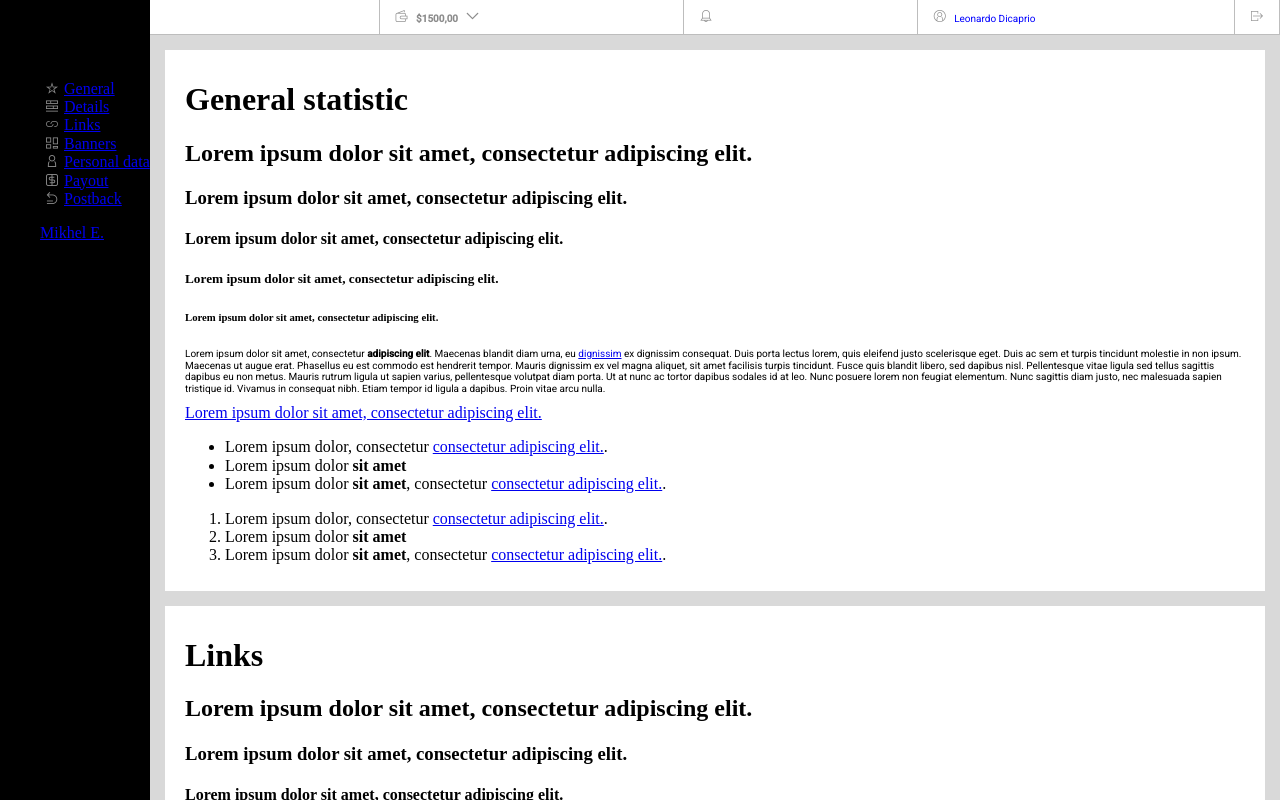
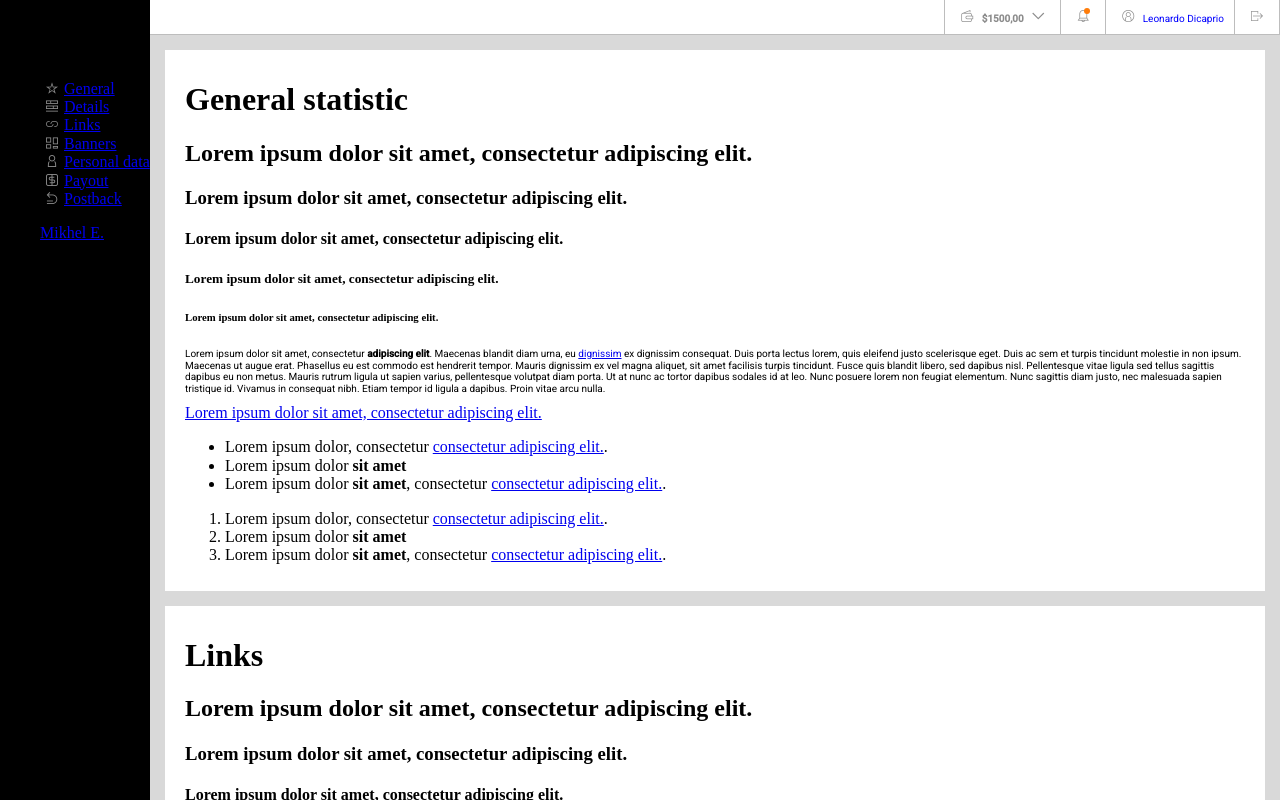
Before and after one commit to grzegorzmierzwa/dashboard, a website: page src/index.html in a window 1280 px wide. Drawn offline with nearby package versions, Linux system fonts and the light colour scheme; files that its build step writes are made by us from their sources; a web font is replaced by a local one.

Commit message:
Add notification

```diff
--- a/src/index.html
+++ b/src/index.html
@@ -47,7 +47,7 @@
                         </a>
                     </li>
                     <li class="list-element">
-                        <a href="#" class="link">
+                        <a href="#" class="link link-notification">
                             <div class="notification"></div>
                             <i class="icons icon-notification"></i>
                         </a>
--- a/src/sass/_layout.scss
+++ b/src/sass/_layout.scss
@@ -10,7 +10,6 @@
 .container {
   display: flex;
   height: 100%;
-
 }
 
 .menu-sidebar {
@@ -31,7 +30,6 @@
   border-bottom: solid 1px $lines-color;
   align-items: center;
   justify-content: flex-end;
-
 }
 
 .main-page {
--- a/src/sass/_variables.scss
+++ b/src/sass/_variables.scss
@@ -7,18 +7,24 @@
 $lines-color: #bdbdbd;
 $text-color: #8c8c8c;
 $hover-color-1: #f58220;
+$notification: #ff7c09;
 
-/* Font sizes */
-$paragraph-font-size: 16px;
 
 /* Fonts */
 $brand-font: 'Open Sans', sans-serif;
 $paragraph-font: 'Roboto', sans-serif;
 $logo-font: 'Just Another Hand', cursive;
 
+
 /* Text */
-
 p {
   font-family: $paragraph-font;
   font-size: 10px;
 }
+
+
+/* Fonts sizes */
+$fs-10: 10px;
+$fs-12: 12px;
+$fs-14: 14px;
+$fs-16: 16px;
--- a/src/sass/components/_navigation.scss
+++ b/src/sass/components/_navigation.scss
@@ -12,7 +12,7 @@
   font-family: $paragraph-font;
   padding: 10px;
   font-size: 10px;
-  margin-left: auto;
+  margin-block-end: auto;
 
   &:last-child {
     border-right: solid 1px $lines-color;
@@ -25,7 +25,6 @@
 
   &:hover {
     color: $hover-color-1;
-
   }
 
   &:hover i {
@@ -37,7 +36,22 @@
   display: inline-block;
   color: blue;
   margin: 0px;
+
   &:hover {
     color: $hover-color-1;
   }
 }
+
+.link {
+  position: relative;
+}
+
+.notification {
+  position: absolute;
+  width: 6px;
+  height: 6px;
+  border-radius: 50%;
+  background-color: $notification;
+  top: -5px;
+  left: 13px;
+}
--- a/src/sass/style.scss
+++ b/src/sass/style.scss
@@ -12,7 +12,6 @@
 @import 'components/navigation';
 
 
-
 /* Sections */
 // @import 'section/registration_form';
 
```
